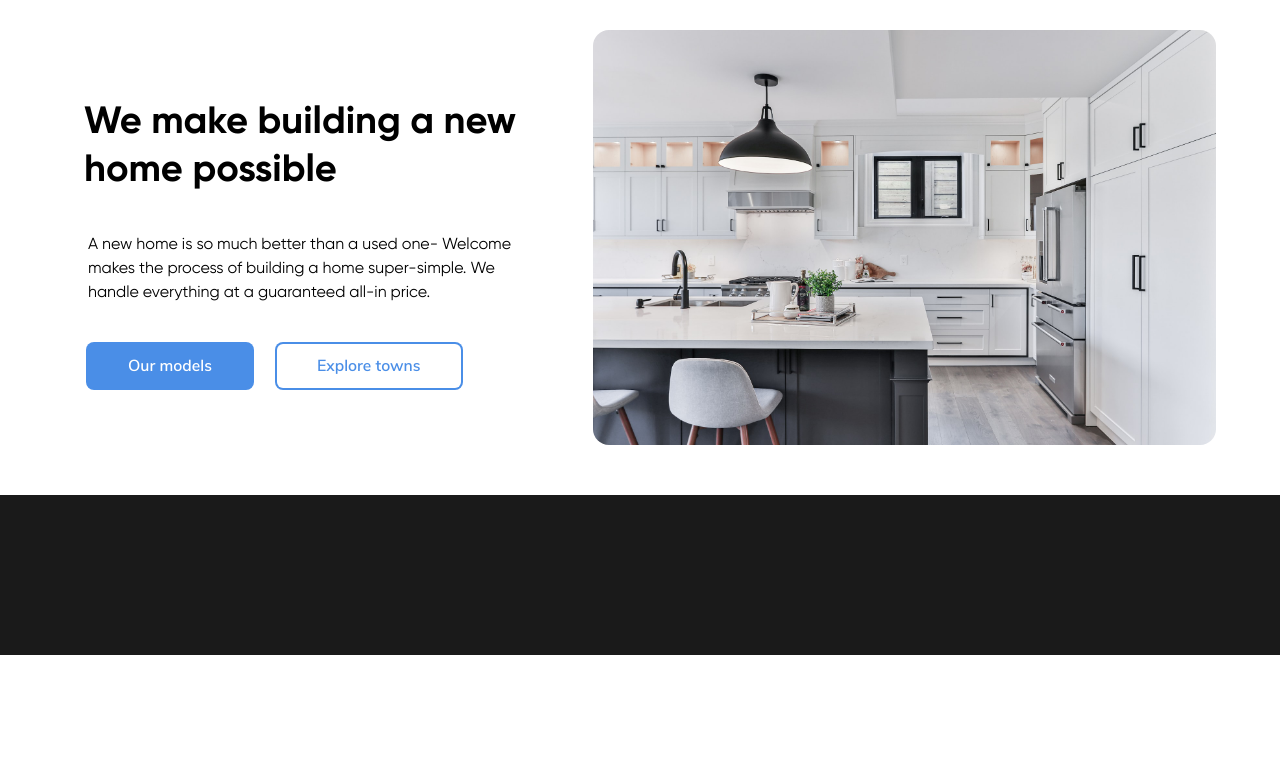
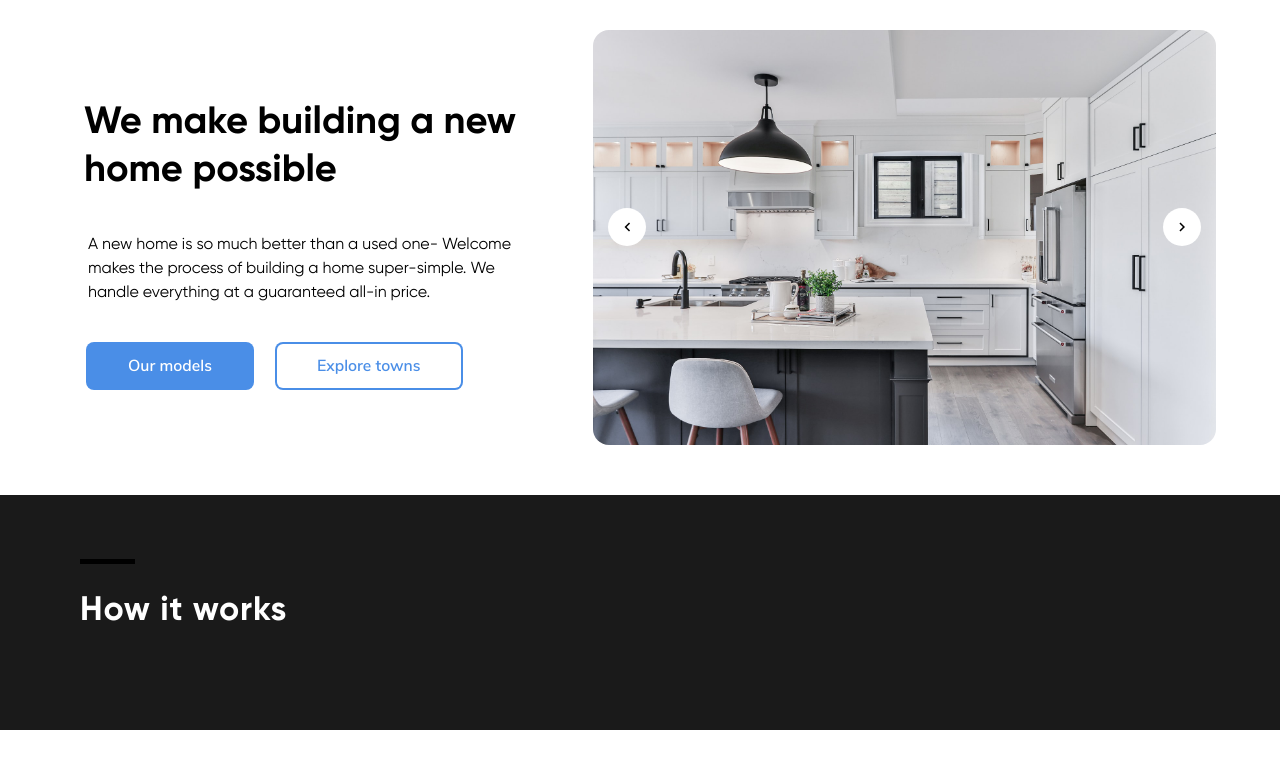
Before and after one commit to jwhubert91/tailwind-starter, a website built with webpack: page dist/index.html in a window 1280 px wide. Built offline with nearby package versions, Linux system fonts and the light colour scheme; what @hotwired/stimulus, @hotwired/stimulus-webpack-helpers would draw is missing.

Commit message:
contribute to how it works section

```diff
--- a/src/style.css
+++ b/src/style.css
@@ -1,3 +1,4 @@
+/* tailwind declarations */
 @tailwind base;
 @tailwind components;
 @tailwind utilities;
@@ -12,6 +13,7 @@ BREAKPOINTS:
   lg/dekstop: 1101
 */
 
+/* global styles */
 :root {
   --welcomeWhite: #fff;
   --welcomeBlack: #000;
@@ -25,9 +27,74 @@ h1, h2, h3, h4, h5, h6 {
   font-family: 'Gilroy';
 }
 
+/* fonts */
+.material-icons {
+  font-family: 'Material Icons';
+  font-weight: normal;
+  font-style: normal;
+  font-size: 24px;  /* Preferred icon size */
+  display: inline-block;
+  line-height: 1;
+  text-transform: none;
+  letter-spacing: normal;
+  word-wrap: normal;
+  white-space: nowrap;
+  direction: ltr;
+
+  /* Support for all WebKit browsers. */
+  -webkit-font-smoothing: antialiased;
+  /* Support for Safari and Chrome. */
+  text-rendering: optimizeLegibility;
+
+  /* Support for Firefox. */
+  -moz-osx-font-smoothing: grayscale;
+
+  /* Support for IE. */
+  font-feature-settings: 'liga';
+}
+
+/* Rules for sizing the icon. */
+.material-icons.md-18 { font-size: 18px; }
+.material-icons.md-24 { font-size: 24px; }
+.material-icons.md-36 { font-size: 36px; }
+.material-icons.md-48 { font-size: 48px; }
+
+/* Rules for using icons as black on a light background. */
+.material-icons.md-dark { color: rgba(0, 0, 0, 0.54); }
+.material-icons.md-dark.md-inactive { color: rgba(0, 0, 0, 0.26); }
+
+/* elements */
 .index-wrapper {
   width: 100%;
   background-color: var(--welcomeWhite);
+}
+
+.swiper-button {
+  border-radius: 50%;
+  background-color: var(--welcomeWhite);
+  position: absolute;
+  top: calc(50% - 40px);
+  padding: 10px;
+}
+.swiper-button-left {
+  left: 15px;
+}
+.swiper-button-right {
+  right: 15px;
+}
+
+/* top line */
+.how-it-works-header {
+  position: relative;
+}
+.how-it-works-header::before {
+  content:'';
+  position: absolute;
+  background-color: var(--welcomeBlack);
+  width: 55px;
+  height: 5px;
+  top: 0;
+  left:0;
 }
 
 @layer components {
```
Also changed, not shown: dist/index.html.
